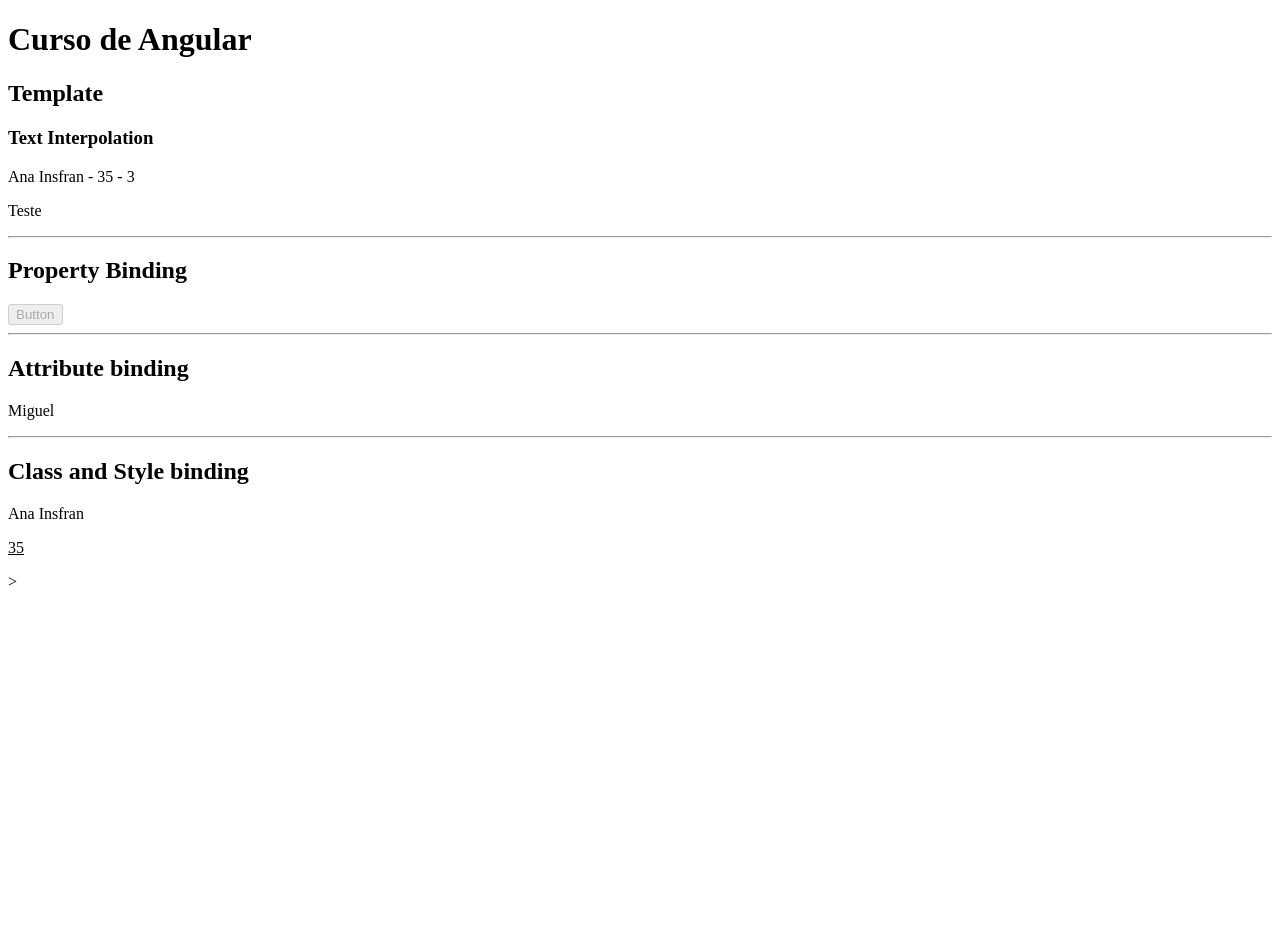
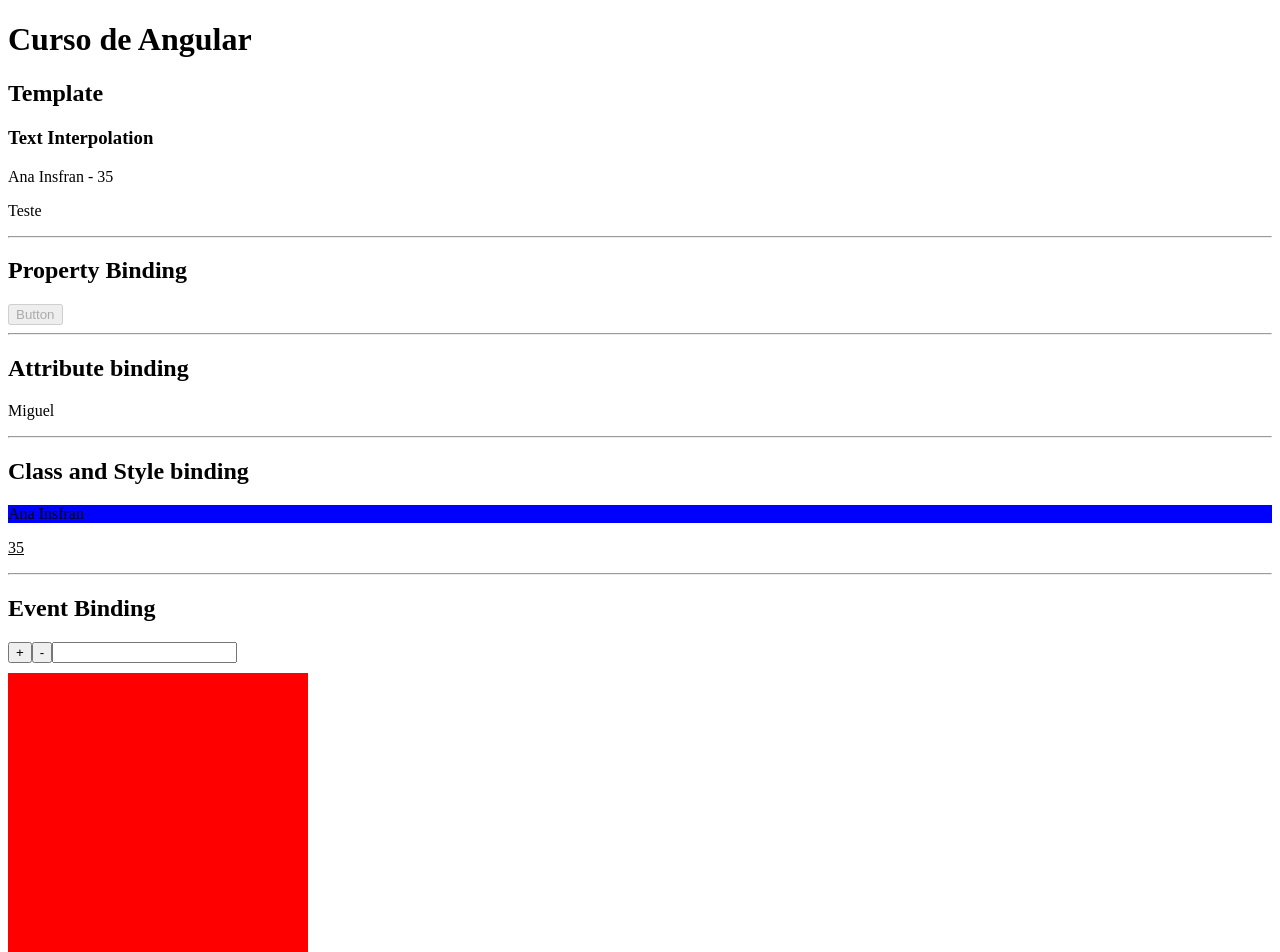
Before and after one commit to AnaPaulaInsfran/meu-primeiro-projeto-latest, an Angular app: page / in a window 1280 px wide. Shown: the top 952 px of the page. Before the commit the page ends 800 px from the top, so only its background shows below. Built offline with nearby package versions, Linux system fonts and the light colour scheme.

Commit message:
feat:template-Event Binding

```diff
--- a/src/app/components/template/template-binding/template-binding.component.html
+++ b/src/app/components/template/template-binding/template-binding.component.html
@@ -1,6 +1,6 @@
 <h2>Template</h2>
 <h3>Text Interpolation</h3>
-<p>{{ name }} - {{ age }} - {{sum(1,2)}}</p>
+<p>{{ name }} - {{ age }}</p>
 <p>{{condition}}</p>
 <hr />
 
@@ -18,3 +18,16 @@
 <h2>Class and Style binding</h2>
 <p [class.background-red]="age >= 36" [class.background-blue]="age < 36">{{name}}</p>
 <p [style.text-decoration]="isTextDecoration">{{age}}</p>
+<hr>
+<h2>Event Binding</h2>
+<!-- <element
+  (TargeteEventName)="TemplateStatement"
+></element> -->
+<button (click)="sum()">+</button>
+<button (click)="sub()">-</button>
+
+<input (keydown.shift.t)="onKeyDown($event)" />
+
+<div style="background: red; width: 300px; height: 300px; margin-top: 10px;"
+(mousemove)="onMouseMove($event)"
+></div>
--- a/src/app/components/template/template-binding/template-binding.component.scss
+++ b/src/app/components/template/template-binding/template-binding.component.scss
@@ -3,3 +3,11 @@
 //     background: blue;
 //   }
 // }
+
+.background-red {
+  background: red;
+}
+
+.background-blue {
+  background: blue;
+}
--- a/src/app/components/template/template-binding/template-binding.component.ts
+++ b/src/app/components/template/template-binding/template-binding.component.ts
@@ -24,7 +24,26 @@
   //   },1000)
   // }
 
-  public sum(val1:number, val2:number){
-    return val1 + val2;
+  // public sum(val1:number, val2:number){
+  //   return val1 + val2;
+  // }
+
+  public sum(){
+    return this.age++;
+  }
+
+  public sub(){
+    return this.age--;
+  }
+
+  public onKeyDown(event:Event) {
+    return console.log(event);
+  }
+
+  public onMouseMove(event:MouseEvent) {
+    return console.log({
+      clientX: event.clientX,
+      clientY: event.clientY,
+    });
   }
 }
```
